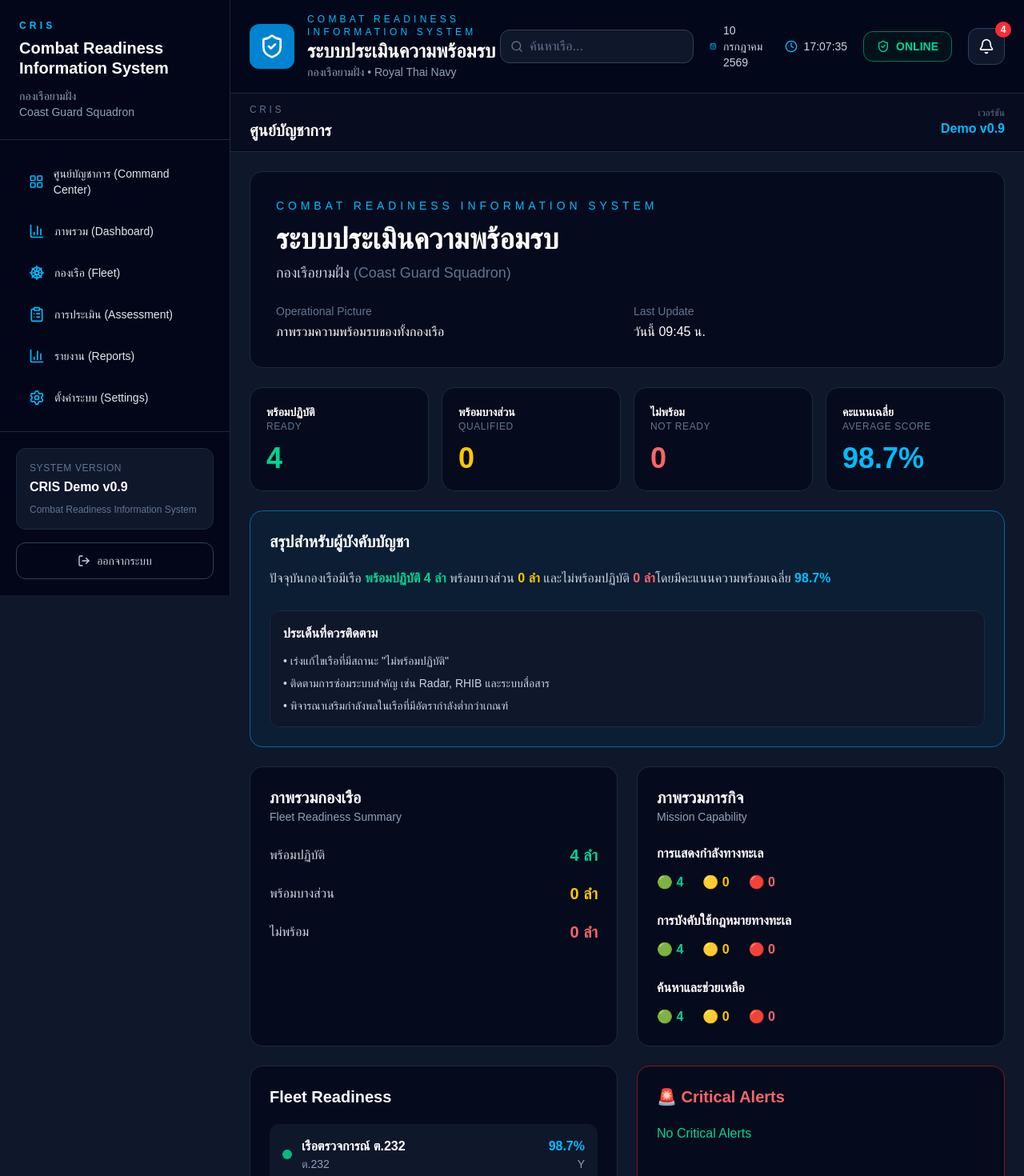
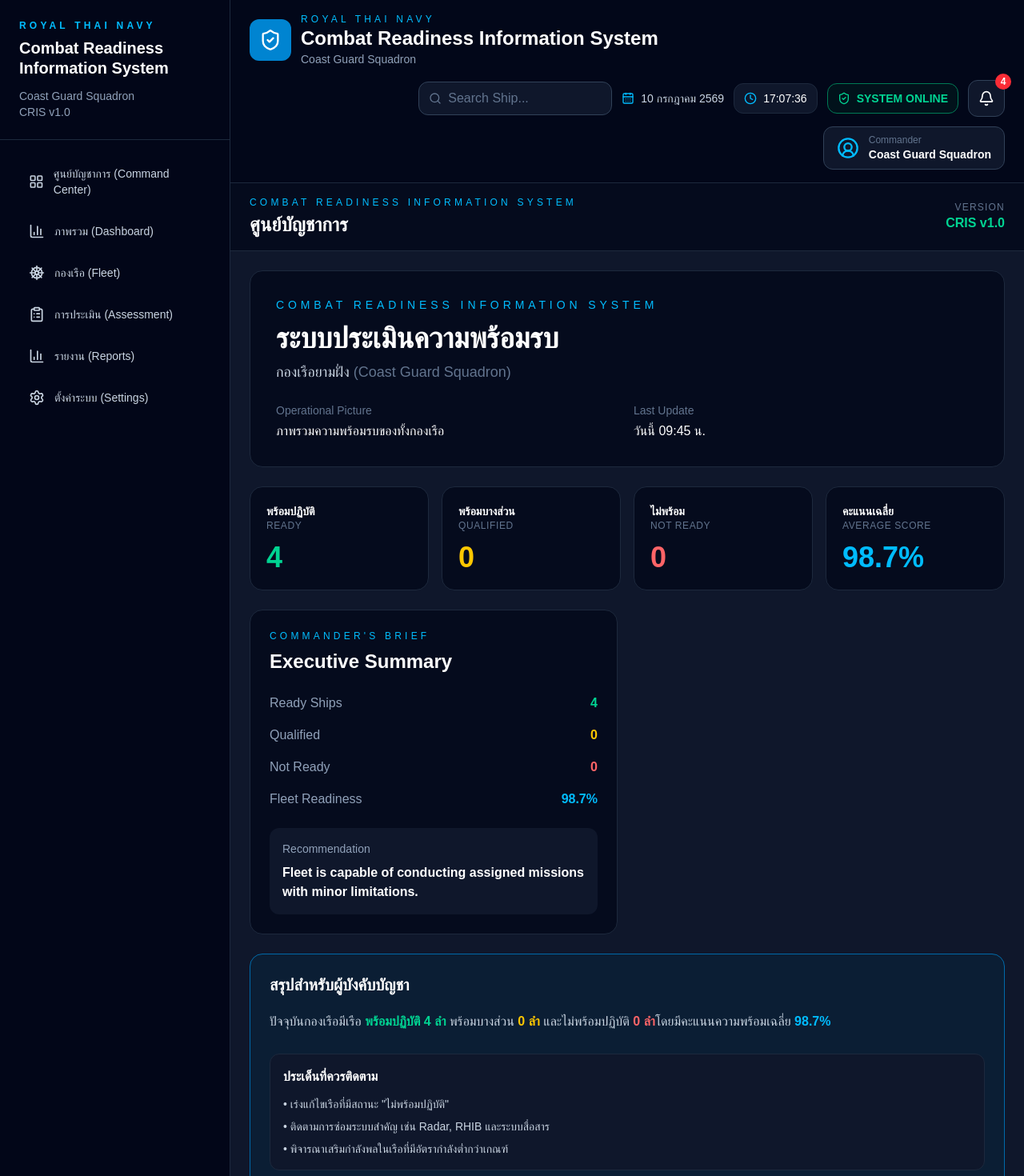
Before and after one commit to peerawatsuwa-tech/cris-gyf, a React (Vite) app: page / in a window 1280 px wide. Shown: the top 1470 px of the page at 80% size. Built offline with nearby package versions, Linux system fonts and the light colour scheme; a web font is replaced by a local one.

Commit message:
fix: RC1 stable build

```diff
--- a/src/App.tsx
+++ b/src/App.tsx
@@ -6,6 +6,7 @@ import FleetPage from "./pages/Fleet/FleetPage";
 import ShipDetailPage from "./pages/Ship/ShipDetailPage";
 import CommandCenterPage from "./pages/CommandCenter/CommandCenterPage";
 import AssessmentPage from "./pages/Assessment/AssessmentPage";
+
 
 export default function App() {
   return (
--- /dev/null
+++ b/src/components/command/cards/CommanderExecutiveBrief.tsx
@@ -0,0 +1,121 @@
+import { fleet } from "@/data/fleet";
+import { calculateReadiness } from "@/engine/calculateReadiness";
+
+export default function CommanderExecutiveBrief() {
+
+  const result = fleet.map(calculateReadiness);
+
+  const ready =
+    result.filter(r => r.readiness === "Y").length;
+
+  const limited =
+    result.filter(r => r.readiness === "Q").length;
+
+  const notReady =
+    result.filter(r => r.readiness === "N").length;
+
+  const average =
+    result.reduce(
+      (sum, r) => sum + r.score,
+      0
+    ) / result.length;
+
+  return (
+
+    <div className="rounded-2xl border border-slate-800 bg-slate-950/70 p-6">
+
+      <p className="text-xs uppercase tracking-[0.35em] text-sky-400">
+
+        COMMANDER'S BRIEF
+
+      </p>
+
+      <h2 className="mt-2 text-2xl font-bold text-white">
+
+        Executive Summary
+
+      </h2>
+
+      <div className="mt-6 space-y-4">
+
+        <Row
+          title="Ready Ships"
+          value={`${ready}`}
+          color="text-emerald-400"
+        />
+
+        <Row
+          title="Qualified"
+          value={`${limited}`}
+          color="text-yellow-400"
+        />
+
+        <Row
+          title="Not Ready"
+          value={`${notReady}`}
+          color="text-red-400"
+        />
+
+        <Row
+          title="Fleet Readiness"
+          value={`${average.toFixed(1)}%`}
+          color="text-sky-400"
+        />
+
+      </div>
+
+      <div className="mt-6 rounded-xl bg-slate-900 p-4">
+
+        <p className="text-sm text-slate-400">
+
+          Recommendation
+
+        </p>
+
+        <p className="mt-2 font-semibold text-white">
+
+          Fleet is capable of conducting
+          assigned missions with
+          minor limitations.
+
+        </p>
+
+      </div>
+
+    </div>
+
+  );
+
+}
+
+function Row({
+  title,
+  value,
+  color,
+}:{
+  title:string;
+  value:string;
+  color:string;
+}){
+
+  return(
+
+    <div className="flex justify-between">
+
+      <span className="text-slate-400">
+
+        {title}
+
+      </span>
+
+      <span className={`font-bold ${color}`}>
+
+        {value}
+
+      </span>
+
+    </div>
+
+  )
+
+}
--- a/src/components/layout/MainLayout.tsx
+++ b/src/components/layout/MainLayout.tsx
@@ -1,7 +1,10 @@
+import { useState } from "react";
 import type { ReactNode } from "react";
+import { Menu, X } from "lucide-react";
+import { useLocation } from "react-router-dom";
+
 import { Sidebar } from "./Sidebar";
 import { Topbar } from "./Topbar";
-import { useLocation } from "react-router-dom";
 
 type MainLayoutProps = {
   children: ReactNode;
@@ -15,46 +18,120 @@ const pageTitle: Record<string, string> = {
 };
 
 export function MainLayout({ children }: MainLayoutProps) {
+
   const location = useLocation();
 
+  const [open, setOpen] = useState(false);
+
   const title =
-    pageTitle[location.pathname] ?? "Combat Readiness Information System";
+    pageTitle[location.pathname] ??
+    "Combat Readiness Information System";
 
   return (
+
     <div className="flex min-h-screen bg-slate-900 text-slate-100">
 
-      <Sidebar />
+      {/* Mobile Overlay */}
+
+      {open && (
+        <div
+          className="fixed inset-0 z-40 bg-black/60 lg:hidden"
+          onClick={() => setOpen(false)}
+        />
+      )}
+
+      {/* Sidebar */}
+
+      <div
+        className={`
+          fixed
+          inset-y-0
+          left-0
+          z-50
+          w-72
+          transform
+          bg-slate-950
+          transition-transform
+          duration-300
+          lg:static
+          lg:translate-x-0
+          ${open ? "translate-x-0" : "-translate-x-full"}
+        `}
+      >
+        <Sidebar />
+      </div>
+
+      {/* Main */}
 
       <div className="flex min-w-0 flex-1 flex-col">
 
-        <Topbar />
+        {/* Mobile Header */}
 
-        {/* Breadcrumb */}
+        <div className="flex items-center justify-between border-b border-slate-800 bg-slate-950 px-4 py-3 lg:hidden">
 
-        <div className="border-b border-slate-800 bg-slate-950/60 px-6 py-3">
+          <button
+            onClick={() => setOpen(!open)}
+            className="rounded-lg border border-slate-700 p-2"
+          >
+            {open ? <X size={20}/> : <Menu size={20}/>}
+          </button>
 
-          <div className="flex items-center justify-between">
+          <div className="text-center">
+
+            <div className="text-sm font-bold text-white">
+              CRIS
+            </div>
+
+            <div className="text-xs text-slate-400">
+              Coast Guard Squadron
+            </div>
+
+          </div>
+
+          <div className="w-9" />
+
+        </div>
+
+        {/* Desktop Topbar */}
+
+        <div className="hidden lg:block">
+          <Topbar />
+        </div>
+
+        {/* Page Header */}
+
+        <div className="border-b border-slate-800 bg-slate-950/70 px-6 py-4">
+
+          <div className="flex flex-col gap-3 md:flex-row md:items-center md:justify-between">
 
             <div>
 
-              <p className="text-xs uppercase tracking-[0.3em] text-slate-500">
-                CRIS
+              <p className="text-xs uppercase tracking-[0.35em] text-sky-400">
+
+                Combat Readiness Information System
+
               </p>
 
-              <h2 className="mt-1 text-xl font-bold text-white">
+              <h2 className="mt-1 text-2xl font-bold text-white">
+
                 {title}
+
               </h2>
 
             </div>
 
-            <div className="text-right">
+            <div className="text-left md:text-right">
 
-              <p className="text-xs text-slate-500">
-                เวอร์ชัน
+              <p className="text-xs uppercase tracking-widest text-slate-500">
+
+                Version
+
               </p>
 
-              <p className="font-semibold text-sky-400">
-                Demo v0.9
+              <p className="font-semibold text-emerald-400">
+
+                CRIS v1.0
+
               </p>
 
             </div>
@@ -63,7 +140,9 @@ export function MainLayout({ children }: MainLayoutProps) {
 
         </div>
 
-        <main className="flex-1 overflow-auto p-6">
+        {/* Content */}
+
+        <main className="flex-1 overflow-auto p-4 md:p-6">
 
           {children}
 
@@ -71,16 +150,20 @@ export function MainLayout({ children }: MainLayoutProps) {
 
         {/* Footer */}
 
-        <footer className="border-t border-slate-800 bg-slate-950/60 px-6 py-4">
+        <footer className="border-t border-slate-800 bg-slate-950/70 px-6 py-4">
 
-          <div className="flex items-center justify-between text-sm">
+          <div className="flex flex-col gap-2 text-center text-sm md:flex-row md:justify-between">
 
             <span className="text-slate-500">
-              Combat Readiness Information System
+
+              Combat Readiness Information System (CRIS)
+
             </span>
 
             <span className="text-slate-500">
-              Royal Thai Navy • Coast Guard Squadron
+
+              Royal Thai Navy • Coast Guard Squadron • Version 1.0
+
             </span>
 
           </div>
@@ -90,5 +173,7 @@ export function MainLayout({ children }: MainLayoutProps) {
       </div>
 
     </div>
+
   );
+
 }
--- a/src/components/layout/Sidebar.tsx
+++ b/src/components/layout/Sidebar.tsx
@@ -7,13 +7,15 @@ import {
   ClipboardList,
 } from "lucide-react";
 
+import { NavLink } from "react-router-dom";
+
 import { UI } from "@/constants/uiText";
 
 const navItems = [
   {
     label: UI.commandCenter,
     icon: LayoutGrid,
-    href: "/",
+    href:"/command",
   },
   {
     label: UI.dashboard,
@@ -47,22 +49,33 @@ export function Sidebar() {
     <aside className="flex h-full w-72 flex-col border-r border-slate-800 bg-slate-950 text-slate-200">
 
       {/* Header */}
+
       <div className="border-b border-slate-800 p-6">
 
         <p className="text-xs font-semibold uppercase tracking-[0.35em] text-sky-400">
-          CRIS
+
+          ROYAL THAI NAVY
+
         </p>
 
         <h2 className="mt-2 text-xl font-bold leading-tight text-white">
+
           Combat Readiness
+
           <br />
+
           Information System
+
         </h2>
 
         <p className="mt-3 text-sm text-slate-400">
-          กองเรือยามฝั่ง
+
+          Coast Guard Squadron
+
           <br />
-          Coast Guard Squadron
+
+          CRIS v1.0
+
         </p>
 
       </div>
@@ -77,17 +90,27 @@ export function Sidebar() {
 
           return (
 
-            <a
+            <NavLink
               key={item.label}
-              href={item.href}
-              className="flex items-center gap-3 rounded-xl px-4 py-3 text-sm font-medium transition hover:bg-slate-800 hover:text-white"
+              to={item.href}
+              end={item.href === "/"}
+              className={({ isActive }) =>
+                `
+                  flex items-center gap-3 rounded-xl px-4 py-3 text-sm font-medium transition-all
+                  ${
+                    isActive
+                      ? "bg-sky-600 text-white shadow-lg"
+                      : "text-slate-300 hover:bg-slate-800 hover:text-white"
+                  }
+                `
+              }
             >
 
-              <Icon className="h-5 w-5 text-sky-400" />
+              <Icon className="h-5 w-5" />
 
               <span>{item.label}</span>
 
-            </a>
+            </NavLink>
 
           );
 
@@ -101,21 +124,27 @@ export function Sidebar() {
 
         <div className="rounded-xl border border-slate-800 bg-slate-900 p-4">
 
-          <p className="text-xs uppercase tracking-wider text-slate-500">
-            System Version
+          <p className="text-xs uppercase tracking-widest text-slate-500">
+
+            System
+
           </p>
 
-          <p className="mt-1 font-semibold text-white">
-            CRIS Demo v0.9
+          <p className="mt-1 text-lg font-bold text-emerald-400">
+
+            CRIS v1.0
+
           </p>
 
           <p className="mt-2 text-xs text-slate-500">
-            Combat Readiness Information System
+
+            Official Demonstration
+
           </p>
 
         </div>
 
-        <button className="mt-4 flex w-full items-center justify-center gap-2 rounded-xl border border-slate-700 px-4 py-3 text-sm font-medium text-slate-300 transition hover:bg-slate-800 hover:text-white">
+        <button className="mt-4 flex w-full items-center justify-center gap-2 rounded-xl border border-slate-700 px-4 py-3 text-sm font-medium text-slate-300 transition hover:bg-red-900/30 hover:text-red-300">
 
           <LogOut className="h-4 w-4" />
 
--- a/src/components/layout/Topbar.tsx
+++ b/src/components/layout/Topbar.tsx
@@ -6,6 +6,7 @@ import {
   Clock,
   Search,
   ShieldCheck,
+  UserCircle2,
 } from "lucide-react";
 
 export function Topbar() {
@@ -38,15 +39,15 @@ export function Topbar() {
 
   return (
 
-    <header className="flex items-center justify-between border-b border-slate-800 bg-slate-950/90 px-6 py-4">
+    <header className="flex flex-wrap items-center justify-between gap-4 border-b border-slate-800 bg-slate-950/90 px-4 py-4 md:px-6">
 
       {/* LEFT */}
 
-      <div className="flex items-center gap-4">
+      <div className="flex items-center gap-3">
 
         <div className="rounded-xl bg-sky-600 p-3">
 
-          <ShieldCheck className="h-8 w-8 text-white" />
+          <ShieldCheck className="h-7 w-7 text-white"/>
 
         </div>
 
@@ -54,19 +55,19 @@ export function Topbar() {
 
           <p className="text-xs uppercase tracking-[0.35em] text-sky-400">
 
-            Combat Readiness Information System
+            Royal Thai Navy
 
           </p>
 
-          <h1 className="text-2xl font-bold text-white">
+          <h1 className="text-xl font-bold text-white md:text-2xl">
 
-            ระบบประเมินความพร้อมรบ
+            Combat Readiness Information System
 
           </h1>
 
-          <p className="text-sm text-slate-400">
+          <p className="text-xs text-slate-400 md:text-sm">
 
-            กองเรือยามฝั่ง • Royal Thai Navy
+            Coast Guard Squadron
 
           </p>
 
@@ -76,16 +77,16 @@ export function Topbar() {
 
       {/* RIGHT */}
 
-      <div className="flex items-center gap-5">
+      <div className="flex flex-wrap items-center justify-end gap-3">
 
         {/* Search */}
 
-        <label className="flex items-center gap-2 rounded-xl border border-slate-700 bg-slate-900 px-3 py-2">
+        <label className="hidden lg:flex items-center gap-2 rounded-xl border border-slate-700 bg-slate-900 px-3 py-2">
 
-          <Search className="h-4 w-4 text-slate-500" />
+          <Search className="h-4 w-4 text-slate-500"/>
 
           <input
-            placeholder="ค้นหาเรือ..."
+            placeholder="Search Ship..."
             className="w-48 bg-transparent text-white outline-none placeholder:text-slate-500"
           />
 
@@ -93,9 +94,9 @@ export function Topbar() {
 
         {/* Date */}
 
-        <div className="flex items-center gap-2">
+        <div className="hidden md:flex items-center gap-2">
 
-          <CalendarDays className="h-4 w-4 text-sky-400" />
+          <CalendarDays className="h-4 w-4 text-sky-400"/>
 
           <span className="text-sm text-slate-300">
 
@@ -107,11 +108,11 @@ export function Topbar() {
 
         {/* Time */}
 
-        <div className="flex items-center gap-2">
+        <div className="flex items-center gap-2 rounded-xl border border-slate-800 bg-slate-900 px-3 py-2">
 
-          <Clock className="h-4 w-4 text-sky-400" />
+          <Clock className="h-4 w-4 text-sky-400"/>
 
-          <span className="text-sm text-slate-300">
+          <span className="text-sm font-medium text-white">
 
             {time}
 
@@ -119,21 +120,17 @@ export function Topbar() {
 
         </div>
 
-        {/* System */}
+        {/* Status */}
 
-        <div className="rounded-xl border border-emerald-700 bg-emerald-950/30 px-4 py-2">
+        <div className="hidden sm:flex items-center gap-2 rounded-xl border border-emerald-700 bg-emerald-950/30 px-3 py-2">
 
-          <div className="flex items-center gap-2">
+          <ShieldCheck className="h-4 w-4 text-emerald-400"/>
 
-            <ShieldCheck className="h-4 w-4 text-emerald-400" />
+          <span className="text-sm font-semibold text-emerald-400">
 
-            <span className="text-sm font-semibold text-emerald-400">
+            SYSTEM ONLINE
 
-              ONLINE
-
-            </span>
-
-          </div>
+          </span>
 
         </div>
 
@@ -143,7 +140,7 @@ export function Topbar() {
 
           <button className="rounded-xl border border-slate-700 bg-slate-900 p-3 hover:bg-slate-800">
 
-            <Bell className="h-5 w-5 text-white" />
+            <Bell className="h-5 w-5 text-white"/>
 
           </button>
 
@@ -155,6 +152,30 @@ export function Topbar() {
 
         </div>
 
+        {/* Commander */}
+
+        <div className="hidden lg:flex items-center gap-3 rounded-xl border border-slate-700 bg-slate-900 px-4 py-2">
+
+          <UserCircle2 className="h-7 w-7 text-sky-400"/>
+
+          <div>
+
+            <p className="text-xs text-slate-500">
+
+              Commander
+
+            </p>
+
+            <p className="text-sm font-semibold text-white">
+
+              Coast Guard Squadron
+
+            </p>
+
+          </div>
+
+        </div>
+
       </div>
 
     </header>
--- a/src/pages/CommandCenter/CommandCenterPage.tsx
+++ b/src/pages/CommandCenter/CommandCenterPage.tsx
@@ -2,6 +2,7 @@ import { MainLayout } from "@/components/layout/MainLayout";
 import CommandGrid from "@/components/command/layout/CommandGrid";
 import CommanderStatusBar from "@/components/command/cards/CommanderStatusBar";
 import CommanderBrief from "@/components/command/cards/CommanderBrief";
+import CommanderExecutiveBrief from "@/components/command/cards/CommanderExecutiveBrief";
 
 export default function CommandCenterPage() {
   return (
@@ -59,7 +60,13 @@ export default function CommandCenterPage() {
         </section>
 
         <CommanderStatusBar />
+<div className="mt-6 grid gap-6 xl:grid-cols-2">
 
+    <CommanderExecutiveBrief />
+
+    {/* <CriticalAlerts /> */}
+
+</div>
 <CommanderBrief />
 
 <CommandGrid />
--- /dev/null
+++ b/src/pages/Landing/LandingPage.tsx
@@ -0,0 +1,47 @@
+import { Link } from "react-router-dom";
+import { ShieldCheck } from "lucide-react";
+
+export default function LandingPage() {
+  return (
+    <div className="flex min-h-screen items-center justify-center bg-gradient-to-br from-slate-950 via-slate-900 to-slate-950">
+
+      <div className="max-w-xl text-center">
+
+        <div className="mx-auto mb-8 flex h-24 w-24 items-center justify-center rounded-full bg-sky-600 shadow-2xl">
+
+          <ShieldCheck className="h-12 w-12 text-white"/>
+
+        </div>
+
+        <p className="text-sm uppercase tracking-[0.5em] text-sky-400">
+          ROYAL THAI NAVY
+        </p>
+
+        <h1 className="mt-4 text-5xl font-bold text-white">
+          CRIS
+        </h1>
+
+        <h2 className="mt-3 text-2xl text-slate-300">
+          Combat Readiness Information System
+        </h2>
+
+        <p className="mt-6 text-slate-500">
+          Coast Guard Squadron
+        </p>
+
+        <p className="mt-2 text-slate-500">
+          Executive Demonstration Version 1.0
+        </p>
+
+        <Link
+          to="/"
+          className="mt-10 inline-flex rounded-xl bg-sky-600 px-10 py-4 font-semibold text-white transition hover:bg-sky-500"
+        >
+          ENTER SYSTEM
+        </Link>
+
+      </div>
+
+    </div>
+  );
+}
```
Also changed, not shown: src/engine/DecisionEngine.ts (added, +59 -0 lines).
